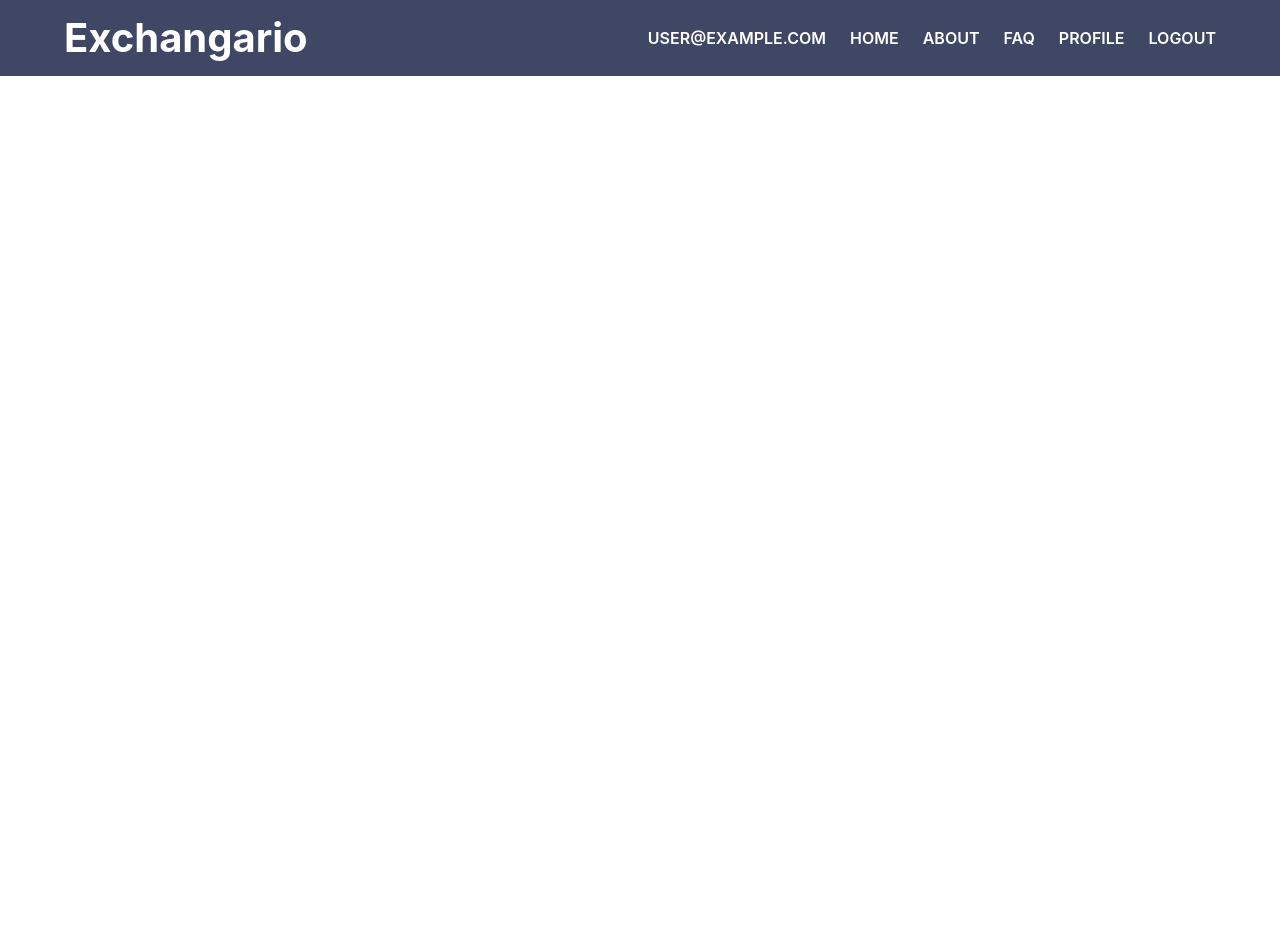
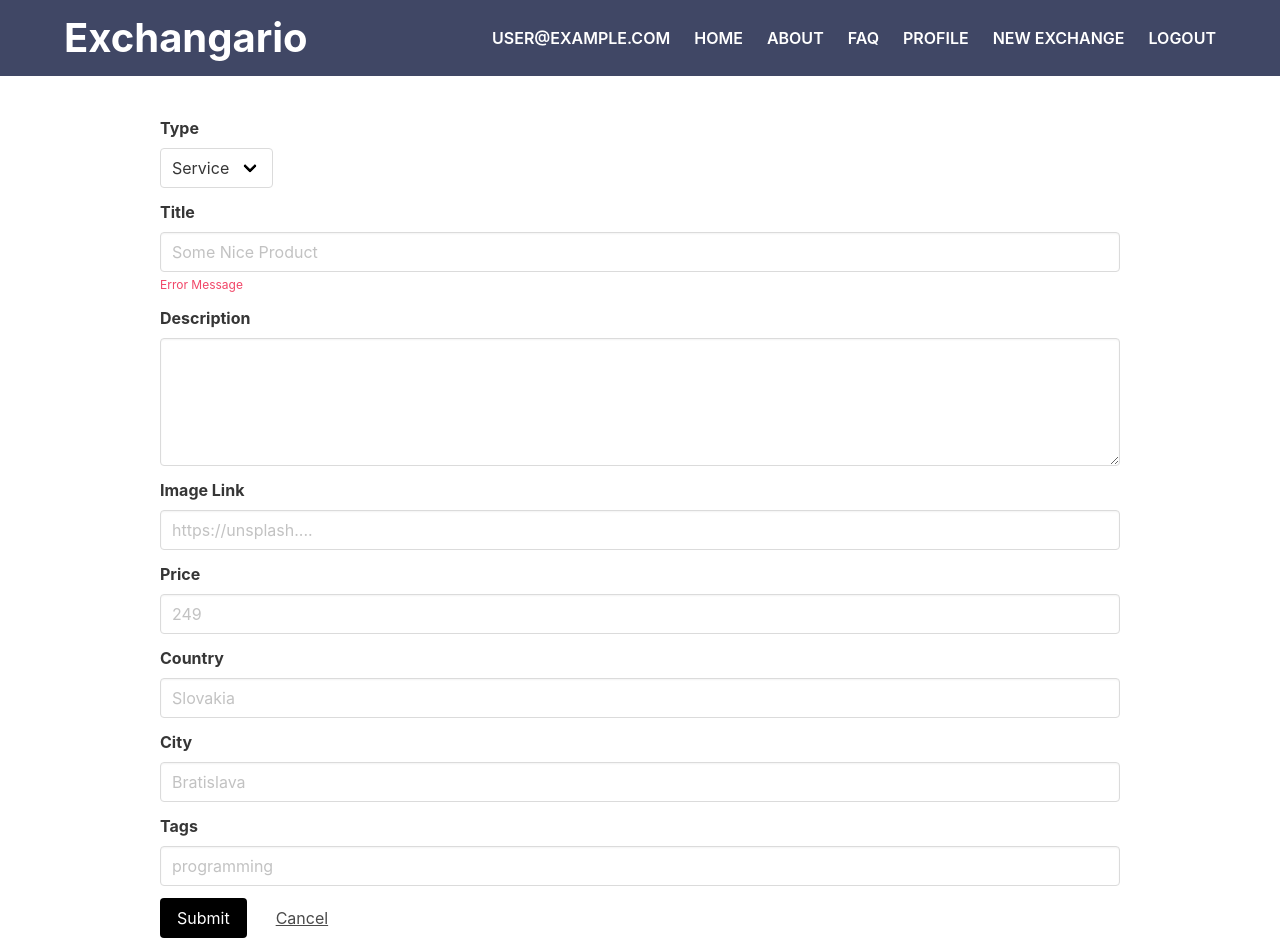
Before and after one commit to augustoqa/exchangario-vue-app, a Vue app: page /exchanges/new in a window 1280 px wide. Before the commit the page ends 800 px from the top, so only its background shows below. Built offline with nearby package versions, Linux system fonts and the light colour scheme; no server answers; the database is empty; sample sign-in values are in the browser's storage.

Commit message:
Create EschangeCreate component

```diff
--- a/src/components/ExchangeNavbar.vue
+++ b/src/components/ExchangeNavbar.vue
@@ -33,7 +33,12 @@
               >{{ item.text }}</router-link
             >
             <template v-if="isAuthenticated">
-              <router-link to="/profile" class="navbar-item">Profile</router-link>
+              <router-link to="/profile" class="navbar-item"
+                >Profile</router-link
+              >
+              <router-link to="/exchanges/new" class="navbar-item"
+                >New Exchange</router-link
+              >
               <div
                 @click="() => $store.dispatch('user/logout')"
                 class="navbar-item clickable"
--- /dev/null
+++ b/src/pages/ExchangeCreate.vue
@@ -0,0 +1,103 @@
+<template>
+  <div class="page-wrapper">
+    <div class="container">
+      <div class="form-container">
+        <form>
+          <div class="field">
+            <label class="label">Type</label>
+            <div class="control">
+              <div class="select">
+                <select>
+                  <option value="service">Service</option>
+                  <option value="product">Product</option>
+                </select>
+              </div>
+            </div>
+          </div>
+          <div class="field">
+            <label class="label">Title</label>
+            <div class="control">
+              <input
+                class="input"
+                type="text"
+                placeholder="Some Nice Product"
+              />
+              <div class="form-error">
+                <div class="help is-danger">Error Message</div>
+              </div>
+            </div>
+          </div>
+          <div class="field">
+            <label class="label">Description</label>
+            <div class="control">
+              <textarea
+                class="textarea"
+                placeholder="Some catchy description about product"
+              >
+              </textarea>
+            </div>
+          </div>
+          <div class="field">
+            <label class="label">Image Link</label>
+            <div class="control">
+              <input
+                class="input"
+                type="text"
+                placeholder="https://unsplash...."
+              />
+            </div>
+          </div>
+          <div class="field">
+            <label class="label">Price</label>
+            <div class="control">
+              <input class="input" type="number" placeholder="249" />
+            </div>
+          </div>
+          <div class="field">
+            <label class="label">Country</label>
+            <div class="control">
+              <input class="input" type="text" placeholder="Slovakia" />
+            </div>
+          </div>
+          <div class="field">
+            <label class="label">City</label>
+            <div class="control">
+              <input class="input" type="text" placeholder="Bratislava" />
+            </div>
+          </div>
+
+          <!-- TODO: provide tags inputs -->
+          <div class="field">
+            <label class="label">Tags</label>
+            <div class="control">
+              <input class="input" type="text" placeholder="programming" />
+            </div>
+          </div>
+          <div class="field is-grouped">
+            <div class="control">
+              <button class="button is-link">Submit</button>
+            </div>
+            <div class="control">
+              <button class="button is-text">Cancel</button>
+            </div>
+          </div>
+        </form>
+      </div>
+    </div>
+  </div>
+</template>
+
+<script>
+export default {}
+</script>
+
+<style scoped>
+.form-container {
+  max-width: 960px;
+  margin: 0 auto;
+  margin-top: 40px;
+}
+.tag {
+  margin: 3px;
+}
+</style>
--- a/src/router/index.js
+++ b/src/router/index.js
@@ -5,6 +5,7 @@
 import RegisterPage from './../pages/RegisterPage'
 import LoginPage from './../pages/LoginPage'
 import ProfilePage from './../pages/ProfilePage'
+import ExchangeCreate from './../pages/ExchangeCreate.vue'
 
 import { getAuth } from 'firebase/auth'
 
@@ -28,6 +29,12 @@
     path: '/profile',
     name: 'Profile',
     component: ProfilePage,
+    meta: { onlyAuthUser: true },
+  },
+  {
+    path: '/exchanges/new',
+    name: 'ExchangeCreate',
+    component: ExchangeCreate,
     meta: { onlyAuthUser: true },
   },
   {
```
